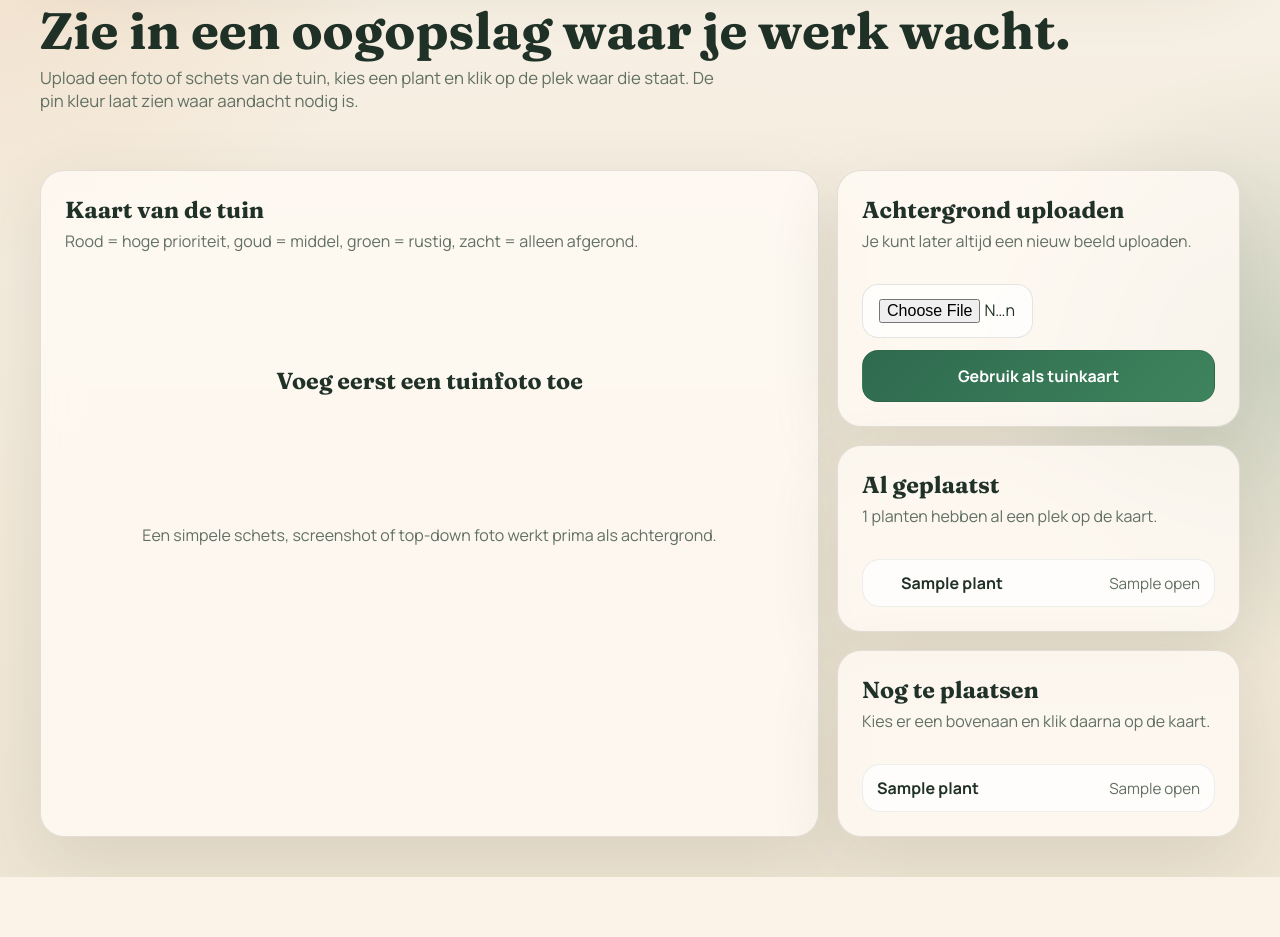
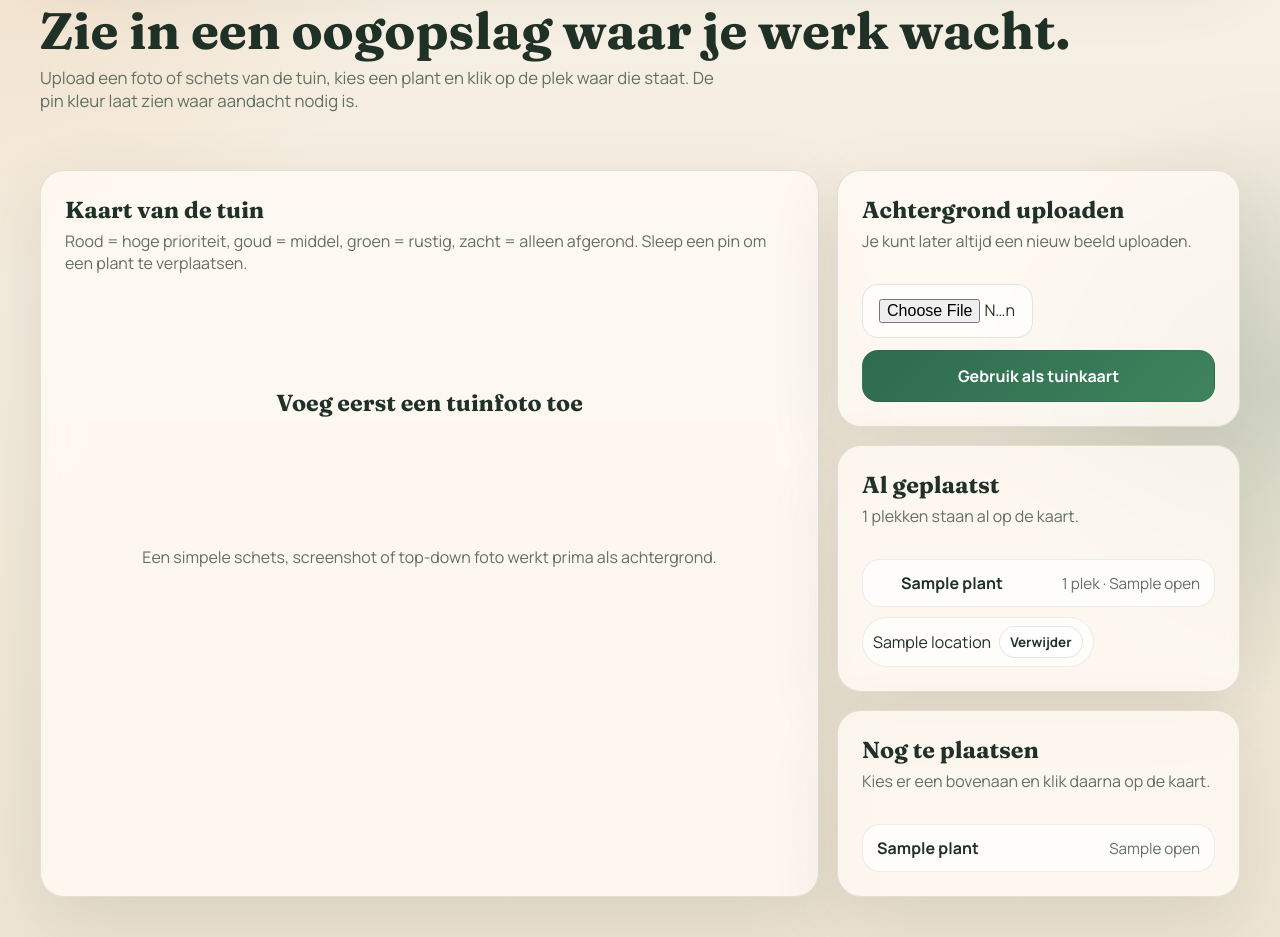
Before and after one commit to sjebas/garden-management, a Flask app: template templates/map.html in a window 1280 px wide. Shown: the part 154-1091 px from the top of the page. Before the commit the page ends 1031 px from the top, so only its background shows below. Run offline with Flask 3, Linux system fonts and the light colour scheme; the template is opened without the code that fills it: most values are stand-ins (such as "Sample title", 1, 10 or a date in 2020).

Commit message:
update map

```diff
--- a/app.py
+++ b/app.py
@@ -111,14 +111,25 @@ def _plants_with_stats() -> list[dict[str, object]]:
                 pin_variant = "high"
             elif highest_priority == PRIORITY_ORDER.get("Middel", 1):
                 pin_variant = "medium"
+        locations = plant.get("MapLocations", [])
         plants.append(
             {
                 **plant,
                 "Taken": len(related_tasks),
                 "OpenTaken": sum(task["Status"] != "Gereed" for task in related_tasks),
-                "MapPlaced": _as_percentage(plant.get("MapX")) is not None and _as_percentage(plant.get("MapY")) is not None,
+                "MapPlaced": bool(locations),
                 "MapXValue": _as_percentage(plant.get("MapX")),
                 "MapYValue": _as_percentage(plant.get("MapY")),
+                "MapLocations": [
+                    {
+                        **location,
+                        "x_value": _as_percentage(location.get("x")),
+                        "y_value": _as_percentage(location.get("y")),
+                    }
+                    for location in locations
+                    if _as_percentage(location.get("x")) is not None and _as_percentage(location.get("y")) is not None
+                ],
+                "LocationCount": len(locations),
                 "PinVariant": pin_variant,
             }
         )
@@ -656,11 +667,27 @@ def create_app() -> Flask:
         garden_map_settings = STORE.get_garden_map()
         placed_plants = [plant for plant in plants if plant["MapPlaced"]]
         unplaced_plants = [plant for plant in plants if not plant["MapPlaced"]]
+        map_pins = []
+        for plant in placed_plants:
+            for index, location in enumerate(plant["MapLocations"], start=1):
+                map_pins.append(
+                    {
+                        "plant": plant["Plant"],
+                        "location_id": location["id"],
+                        "label": location.get("label", ""),
+                        "x": location["x_value"],
+                        "y": location["y_value"],
+                        "pin_variant": plant["PinVariant"],
+                        "open_tasks": plant["OpenTaken"],
+                        "index": index,
+                    }
+                )
 
         return render_template(
             "map.html",
             page_title="Kaart",
             garden_map=garden_map_settings,
+            map_pins=map_pins,
             placed_plants=sorted(placed_plants, key=lambda plant: (-int(plant["OpenTaken"]), str(plant["Plant"]))),
             unplaced_plants=sorted(unplaced_plants, key=lambda plant: str(plant["Plant"])),
             plants=plants,
@@ -722,6 +749,7 @@ def create_app() -> Flask:
         plant_name = request.form.get("plant_name", "").strip()
         x = _as_percentage(request.form.get("map_x", ""))
         y = _as_percentage(request.form.get("map_y", ""))
+        location_label = request.form.get("location_label", "").strip()
 
         if not plant_name:
             flash("Kies eerst welke plant je wilt plaatsen.", "error")
@@ -731,13 +759,42 @@ def create_app() -> Flask:
             return redirect(url_for("garden_map"))
 
         try:
-            STORE.update_plant_location(plant_name, f"{x:.2f}", f"{y:.2f}")
+            STORE.update_plant_location(plant_name, f"{x:.2f}", f"{y:.2f}", location_label)
         except ValueError as exc:
             flash(str(exc), "error")
             return redirect(url_for("garden_map"))
 
         flash(f"{plant_name} staat nu op je tuinkaart.", "success")
         return redirect(url_for("garden_map"))
+
+    @app.post("/map/location/delete")
+    def delete_plant_map_location():
+        plant_name = request.form.get("plant_name", "").strip()
+        location_id = request.form.get("location_id", "").strip()
+        if not plant_name or not location_id:
+            flash("De gekozen locatie kon niet worden verwijderd.", "error")
+            return redirect(url_for("garden_map"))
+        try:
+            STORE.delete_plant_location(plant_name, location_id)
+        except ValueError as exc:
+            flash(str(exc), "error")
+            return redirect(url_for("garden_map"))
+        flash(f"Een plek van {plant_name} is van de kaart gehaald.", "success")
+        return redirect(url_for("garden_map"))
+
+    @app.post("/map/location/move")
+    def move_plant_map_location():
+        plant_name = request.form.get("plant_name", "").strip()
+        location_id = request.form.get("location_id", "").strip()
+        x = _as_percentage(request.form.get("map_x", ""))
+        y = _as_percentage(request.form.get("map_y", ""))
+        if not plant_name or not location_id or x is None or y is None:
+            return {"ok": False, "message": "Ongeldige kaartpositie."}, 400
+        try:
+            STORE.move_plant_location(plant_name, location_id, f"{x:.2f}", f"{y:.2f}")
+        except ValueError as exc:
+            return {"ok": False, "message": str(exc)}, 400
+        return {"ok": True, "x": f"{x:.2f}", "y": f"{y:.2f}"}, 200
 
     @app.post("/plants/create")
     def create_plant():
--- a/static/style.css
+++ b/static/style.css
@@ -806,6 +806,10 @@ td {
   border-radius: 999px;
   border: 2px solid rgba(255, 255, 255, 0.9);
   box-shadow: 0 10px 24px rgba(32, 49, 39, 0.18);
+  padding: 0;
+  min-width: 0;
+  color: white;
+  cursor: grab;
 }
 
 .garden-pin span {
@@ -846,7 +850,18 @@ td {
   pointer-events: none;
 }
 
+.garden-pin-dragging {
+  cursor: grabbing;
+  box-shadow: 0 14px 30px rgba(32, 49, 39, 0.28);
+  transform: scale(1.05);
+}
+
 .map-plant-list {
+  display: grid;
+  gap: 10px;
+}
+
+.map-plant-group {
   display: grid;
   gap: 10px;
 }
@@ -895,6 +910,32 @@ td {
 .map-plant-meta {
   color: var(--muted);
   font-size: 0.95rem;
+}
+
+.map-location-list {
+  display: flex;
+  flex-wrap: wrap;
+  gap: 8px;
+}
+
+.map-location-chip {
+  display: inline-flex;
+  align-items: center;
+  gap: 8px;
+  padding: 8px 10px;
+  border-radius: 999px;
+  border: 1px solid rgba(32, 49, 39, 0.08);
+  background: rgba(255, 255, 255, 0.68);
+}
+
+.map-location-remove {
+  width: auto;
+  min-width: 0;
+  padding: 6px 10px;
+  border-radius: 999px;
+  font-size: 0.84rem;
+  background: rgba(255, 255, 255, 0.9);
+  color: var(--text);
 }
 
 .map-empty-state {
@@ -1118,6 +1159,11 @@ td {
     justify-content: flex-start;
   }
 
+  .garden-pin,
+  .map-location-remove {
+    width: auto;
+  }
+
   select,
   input,
   textarea,
--- a/templates/base.html
+++ b/templates/base.html
@@ -23,7 +23,7 @@
           <a href="{{ url_for('dashboard') }}" class="{% if request.endpoint == 'dashboard' %}active{% endif %}">Dashboard</a>
           <a href="{{ url_for('tasks') }}" class="{% if request.endpoint == 'tasks' %}active{% endif %}">Taken</a>
           <a href="{{ url_for('plants') }}" class="{% if request.endpoint in ['plants', 'plant_detail'] %}active{% endif %}">Planten</a>
-          <a href="{{ url_for('garden_map') }}" class="{% if request.endpoint in ['garden_map', 'upload_garden_map_background', 'place_plant_on_map'] %}active{% endif %}">Kaart</a>
+          <a href="{{ url_for('garden_map') }}" class="{% if request.endpoint in ['garden_map', 'upload_garden_map_background', 'place_plant_on_map', 'delete_plant_map_location'] %}active{% endif %}">Kaart</a>
           <a href="{{ url_for('calendar') }}" class="{% if request.endpoint == 'calendar' %}active{% endif %}">Jaarplanner</a>
         </nav>
       </header>
@@ -49,7 +49,7 @@
         <a href="{{ url_for('plants') }}" class="{% if request.endpoint in ['plants', 'plant_detail'] %}active{% endif %}">
           <span>Planten</span>
         </a>
-        <a href="{{ url_for('garden_map') }}" class="{% if request.endpoint in ['garden_map', 'upload_garden_map_background', 'place_plant_on_map'] %}active{% endif %}">
+        <a href="{{ url_for('garden_map') }}" class="{% if request.endpoint in ['garden_map', 'upload_garden_map_background', 'place_plant_on_map', 'delete_plant_map_location'] %}active{% endif %}">
           <span>Kaart</span>
         </a>
         <a href="{{ url_for('calendar') }}" class="{% if request.endpoint == 'calendar' %}active{% endif %}">
--- a/templates/map.html
+++ b/templates/map.html
@@ -14,7 +14,7 @@
       <div class="panel-head">
         <div>
           <h2>Kaart van de tuin</h2>
-          <p class="task-note">Rood = hoge prioriteit, goud = middel, groen = rustig, zacht = alleen afgerond.</p>
+          <p class="task-note">Rood = hoge prioriteit, goud = middel, groen = rustig, zacht = alleen afgerond. Sleep een pin om een plant te verplaatsen.</p>
         </div>
       </div>
 
@@ -26,6 +26,7 @@
               <option value="{{ plant.Plant }}">{{ plant.Plant }}</option>
             {% endfor %}
           </select>
+          <input type="text" name="location_label" placeholder="Optioneel: bijvoorbeeld voortuin of border links">
           <input type="hidden" name="map_x" id="map-x-input">
           <input type="hidden" name="map_y" id="map-y-input">
           <div class="map-position-readout" id="map-position-readout">Klik op de kaart om een plek te kiezen.</div>
@@ -35,15 +36,18 @@
         <div class="garden-map-stage">
           <div class="garden-map-surface" id="garden-map-surface">
             <img src="{{ url_for('garden_map_background') }}" alt="Kaart van de tuin">
-            {% for plant in placed_plants %}
-              <a
-                class="garden-pin garden-pin-{{ plant.PinVariant }}"
-                href="{{ url_for('plant_detail', plant_name=plant.Plant) }}"
-                style="left: {{ '%.2f'|format(plant.MapXValue) }}%; top: {{ '%.2f'|format(plant.MapYValue) }}%;"
-                title="{{ plant.Plant }} - {{ plant.OpenTaken }} open taken"
+            {% for pin in map_pins %}
+              <button
+                type="button"
+                class="garden-pin garden-pin-{{ pin.pin_variant }}"
+                style="left: {{ '%.2f'|format(pin.x) }}%; top: {{ '%.2f'|format(pin.y) }}%;"
+                title="{{ pin.plant }}{% if pin.label %} - {{ pin.label }}{% endif %}"
+                data-plant-name="{{ pin.plant }}"
+                data-location-id="{{ pin.location_id }}"
+                data-move-url="{{ url_for('move_plant_map_location') }}"
               >
-                <span>{{ plant.Plant[:1] }}</span>
-              </a>
+                <span>{{ pin.plant[:1] }}</span>
+              </button>
             {% endfor %}
             <span class="garden-pin garden-pin-preview" id="garden-pin-preview" hidden><span>+</span></span>
           </div>
@@ -74,16 +78,34 @@
         <div class="panel-head">
           <div>
             <h2>Al geplaatst</h2>
-            <p class="task-note">{{ placed_plants|length }} planten hebben al een plek op de kaart.</p>
+            <p class="task-note">{{ map_pins|length }} plekken staan al op de kaart.</p>
           </div>
         </div>
         <div class="map-plant-list">
           {% for plant in placed_plants %}
-            <a class="map-plant-row" href="{{ url_for('plant_detail', plant_name=plant.Plant) }}">
-              <span class="map-plant-dot map-plant-dot-{{ plant.PinVariant }}"></span>
-              <span class="map-plant-name">{{ plant.Plant }}</span>
-              <span class="map-plant-meta">{{ plant.OpenTaken }} open</span>
-            </a>
+            <div class="map-plant-group">
+              <a class="map-plant-row" href="{{ url_for('plant_detail', plant_name=plant.Plant) }}">
+                <span class="map-plant-dot map-plant-dot-{{ plant.PinVariant }}"></span>
+                <span class="map-plant-name">{{ plant.Plant }}</span>
+                <span class="map-plant-meta">{{ plant.LocationCount }} plek{% if plant.LocationCount != 1 %}ken{% endif %} · {{ plant.OpenTaken }} open</span>
+              </a>
+              <div class="map-location-list">
+                {% for location in plant.MapLocations %}
+                  <form method="post" action="{{ url_for('delete_plant_map_location') }}" class="map-location-chip">
+                    <input type="hidden" name="plant_name" value="{{ plant.Plant }}">
+                    <input type="hidden" name="location_id" value="{{ location.id }}">
+                    <span>
+                      {% if location.label %}
+                        {{ location.label }}
+                      {% else %}
+                        Plek {{ loop.index }}
+                      {% endif %}
+                    </span>
+                    <button type="submit" class="map-location-remove" aria-label="Verwijder plek">Verwijder</button>
+                  </form>
+                {% endfor %}
+              </div>
+            </div>
           {% else %}
             <p class="empty-state">Nog geen planten geplaatst.</p>
           {% endfor %}
@@ -119,20 +141,28 @@
       const previewPin = document.getElementById("garden-pin-preview");
       const readout = document.getElementById("map-position-readout");
       const saveButton = document.getElementById("map-save-button");
+      let dragState = null;
 
       if (!mapSurface || !xInput || !yInput || !previewPin || !readout || !saveButton) {
         return;
       }
 
+      const positionFromEvent = (event) => {
+        const rect = mapSurface.getBoundingClientRect();
+        const pointer = event.touches ? event.touches[0] : event;
+        const x = ((pointer.clientX - rect.left) / rect.width) * 100;
+        const y = ((pointer.clientY - rect.top) / rect.height) * 100;
+        return {
+          x: Math.max(0, Math.min(100, x)),
+          y: Math.max(0, Math.min(100, y)),
+        };
+      };
+
       mapSurface.addEventListener("click", (event) => {
         if (event.target.closest(".garden-pin")) {
           return;
         }
-        const rect = mapSurface.getBoundingClientRect();
-        const x = ((event.clientX - rect.left) / rect.width) * 100;
-        const y = ((event.clientY - rect.top) / rect.height) * 100;
-        const boundedX = Math.max(0, Math.min(100, x));
-        const boundedY = Math.max(0, Math.min(100, y));
+        const { x: boundedX, y: boundedY } = positionFromEvent(event);
 
         xInput.value = boundedX.toFixed(2);
         yInput.value = boundedY.toFixed(2);
@@ -142,6 +172,70 @@
         readout.textContent = `Gekozen plek: ${boundedX.toFixed(1)}% van links, ${boundedY.toFixed(1)}% van boven`;
         saveButton.disabled = false;
       });
+
+      const saveMovedPin = async () => {
+        if (!dragState) {
+          return;
+        }
+        const payload = new URLSearchParams({
+          plant_name: dragState.plantName,
+          location_id: dragState.locationId,
+          map_x: dragState.x.toFixed(2),
+          map_y: dragState.y.toFixed(2),
+        });
+
+        try {
+          const response = await fetch(dragState.moveUrl, {
+            method: "POST",
+            headers: { "Content-Type": "application/x-www-form-urlencoded;charset=UTF-8" },
+            body: payload.toString(),
+          });
+          if (!response.ok) {
+            throw new Error("Kon de nieuwe plek niet opslaan.");
+          }
+          readout.textContent = `${dragState.plantName} staat nu op ${dragState.x.toFixed(1)}% / ${dragState.y.toFixed(1)}%.`;
+        } catch (error) {
+          readout.textContent = "De nieuwe plek kon niet worden opgeslagen.";
+        }
+      };
+
+      mapSurface.querySelectorAll(".garden-pin[data-location-id]").forEach((pin) => {
+        const startDrag = (event) => {
+          event.preventDefault();
+          const { x, y } = positionFromEvent(event);
+          dragState = {
+            pin,
+            x,
+            y,
+            plantName: pin.dataset.plantName,
+            locationId: pin.dataset.locationId,
+            moveUrl: pin.dataset.moveUrl,
+          };
+          pin.classList.add("garden-pin-dragging");
+        };
+
+        pin.addEventListener("pointerdown", startDrag);
+      });
+
+      window.addEventListener("pointermove", (event) => {
+        if (!dragState) {
+          return;
+        }
+        const { x, y } = positionFromEvent(event);
+        dragState.x = x;
+        dragState.y = y;
+        dragState.pin.style.left = `${x.toFixed(2)}%`;
+        dragState.pin.style.top = `${y.toFixed(2)}%`;
+      });
+
+      window.addEventListener("pointerup", async () => {
+        if (!dragState) {
+          return;
+        }
+        dragState.pin.classList.remove("garden-pin-dragging");
+        await saveMovedPin();
+        dragState = null;
+      });
     })();
   </script>
 {% endblock %}
```
Also changed, not shown: data_store.py (+116 -11 lines).
